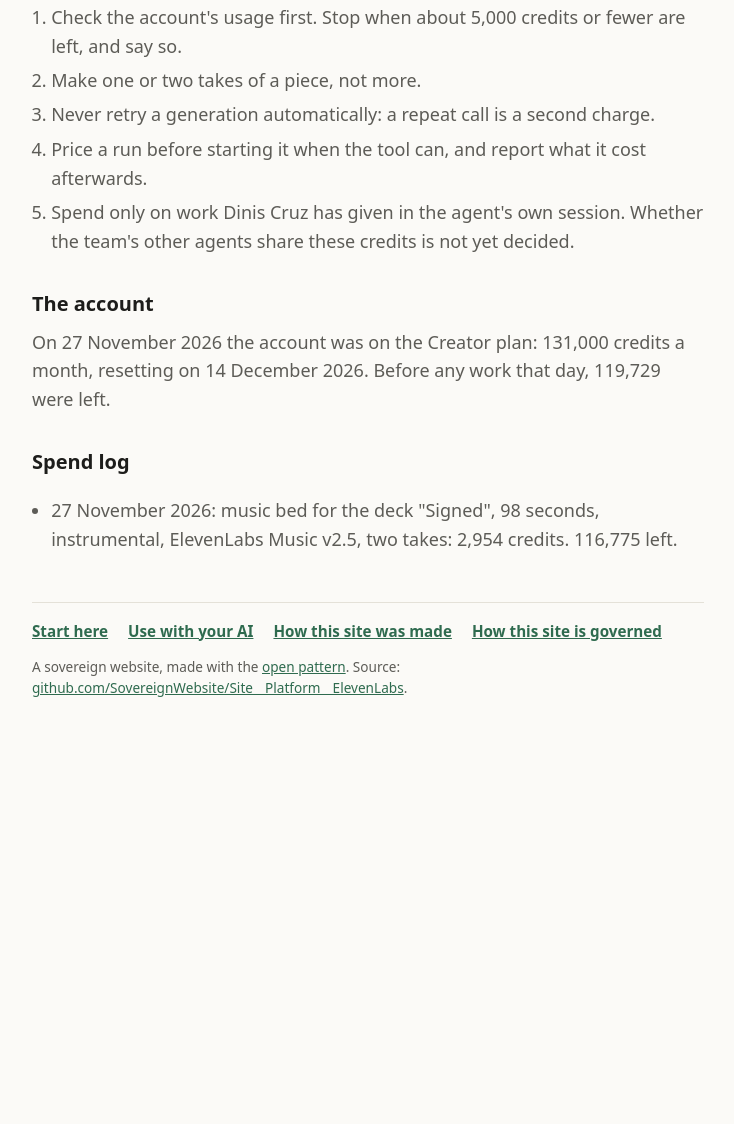
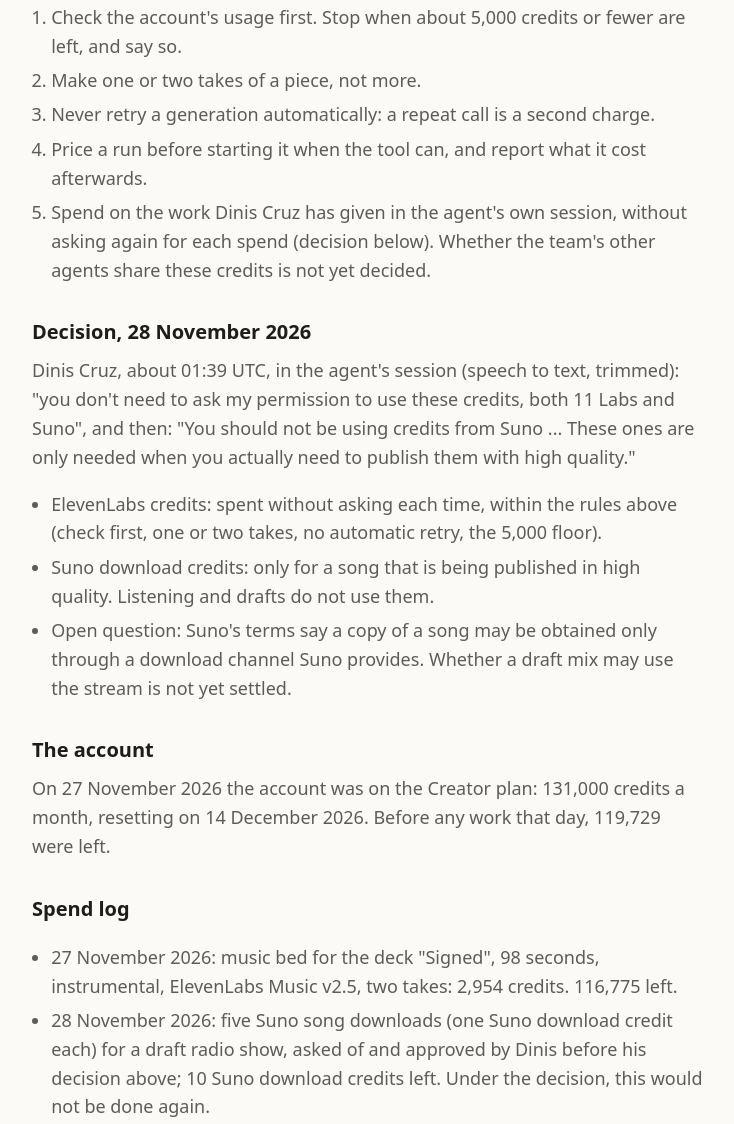
Before and after one commit to SovereignWebsite/Site__Platform__ElevenLabs, a plain HTML site: page site/spend/index.html in a window 1280 px wide. Shown: the part 434-1558 px from the top of the page, without its empty margins (272-1006 px from the left). Before the commit the page ends 1197 px from the top, so only its background shows below. Drawn offline with Linux system fonts and the light colour scheme.

Commit message:
Spend rules: Dinis's 28 Nov decision on ElevenLabs and Suno credits
Agent: elevenlabs.b@SovereignWebsite.dinis
Claude-Session: https://claude.ai/code/session_01Kw9UwDWq7YZCSQSZLPdKNK
Co-Authored-By: Claude Opus 5.5 <noreply@anthropic.com>

```diff
--- a/site/spend/index.html
+++ b/site/spend/index.html
@@ -99,13 +99,21 @@ code{font-size:.9em}main a,main code{overflow-wrap:anywhere}
 <li>Make one or two takes of a piece, not more.</li>
 <li>Never retry a generation automatically: a repeat call is a second charge.</li>
 <li>Price a run before starting it when the tool can, and report what it cost afterwards.</li>
-<li>Spend only on work Dinis Cruz has given in the agent's own session. Whether the team's other agents share these credits is not yet decided.</li>
+<li>Spend on the work Dinis Cruz has given in the agent's own session, without asking again for each spend (decision below). Whether the team's other agents share these credits is not yet decided.</li>
 </ol>
+<h2>Decision, 28 November 2026</h2>
+<p>Dinis Cruz, about 01:39 UTC, in the agent's session (speech to text, trimmed): "you don't need to ask my permission to use these credits, both 11 Labs and Suno", and then: "You should not be using credits from Suno ... These ones are only needed when you actually need to publish them with high quality."</p>
+<ul class="plain">
+<li>ElevenLabs credits: spent without asking each time, within the rules above (check first, one or two takes, no automatic retry, the 5,000 floor).</li>
+<li>Suno download credits: only for a song that is being published in high quality. Listening and drafts do not use them.</li>
+<li>Open question: Suno's terms say a copy of a song may be obtained only through a download channel Suno provides. Whether a draft mix may use the stream is not yet settled.</li>
+</ul>
 <h2>The account</h2>
 <p>On 27 November 2026 the account was on the Creator plan: 131,000 credits a month, resetting on 14 December 2026. Before any work that day, 119,729 were left.</p>
 <h2>Spend log</h2>
 <ul class="plain">
 <li>27 November 2026: music bed for the deck "Signed", 98 seconds, instrumental, ElevenLabs Music v2.5, two takes: 2,954 credits. 116,775 left.</li>
+<li>28 November 2026: five Suno song downloads (one Suno download credit each) for a draft radio show, asked of and approved by Dinis before his decision above; 10 Suno download credits left. Under the decision, this would not be done again.</li>
 </ul>
 <footer>
 <nav class="site-links" aria-label="About this site">
```
